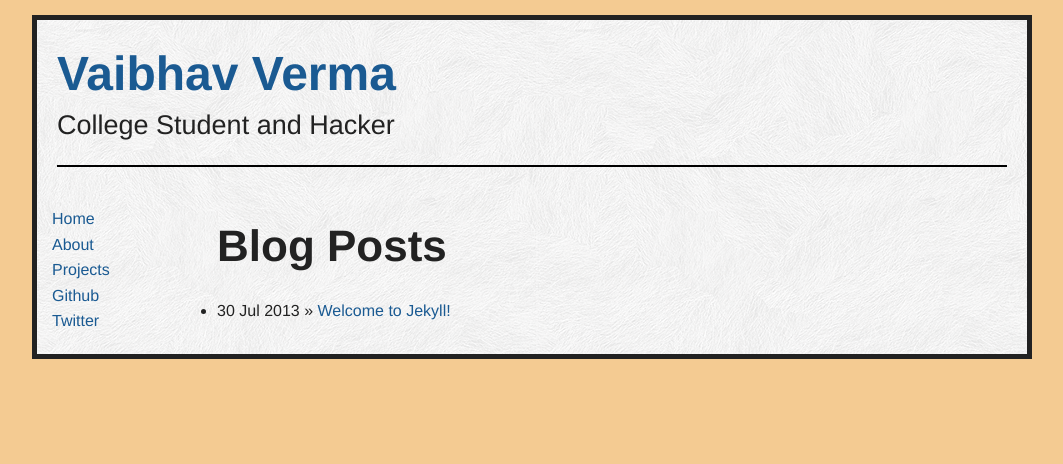
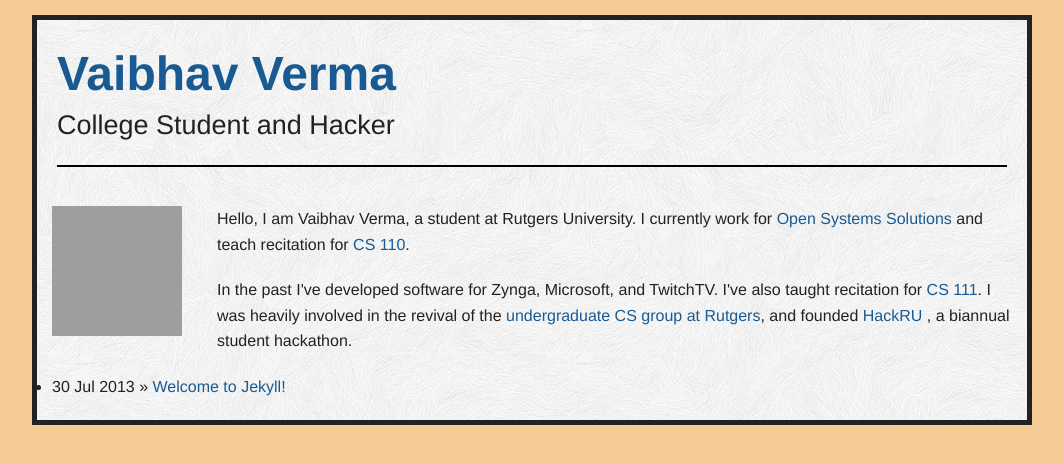
Before and after one commit to v/v.github.io, a Jekyll site: the page built from index.html, in a window 1280 px wide. Shown: the top 464 px of the page, without its empty margins (108-1171 px from the left). Built offline with Jekyll 4.4.1, drawn with Linux system fonts in a browser that asks for light colours; Markdown is read by kramdown in place of the engine named in the settings; grey boxes are pictures that could not be loaded.

Commit message:
Reorganized some things

```diff
--- a/_layouts/default.html
+++ b/_layouts/default.html
@@ -30,20 +30,7 @@
                     </hgroup>
                     <hr />
                 </div>
-                <div class="row content">
-                    <div class="large-2 columns">
-                        <ul class="nav">
-                            <li> <a href="/"> Home </a> </li>
-                            <li> <a href="/about.html"> About </a> </li>
-                            <li> <a href="/projects.html"> Projects </a> </li>
-                            <li> <a href="http://github.com/vwritescode"> Github </a> </li>
-                            <li> <a href="http://twitter.com/vwritescode"> Twitter </a> </li>
-                        </ul>
-                    </div>
-                    <div class="large-10 columns">
-                        {{ content }}
-                    </div>
-                </div>
+                {{ content }}
             </div>
         </div>
     </body>
--- a/css/app.css
+++ b/css/app.css
@@ -4,10 +4,6 @@ html, body {
 
 a {
     color: #1a5a92;
-}
-
-div.content {
-    height: 100%;
 }
 
 ul.nav {
@@ -23,8 +19,8 @@ hr {
     border-top-color: #000;
 }
 
-img.icon {
-    width: 30px;
+img.avatar {
+    width: 130px;
 }
 
 hgroup h1, hgroup h3 {
--- a/index.html
+++ b/index.html
@@ -2,12 +2,25 @@
 layout: default
 title: V's Blog
 ---
+<div class="row">
+    <div class="large-2 columns">
+        <img alt="Picture of Vaibhav" class="avatar" src="http://gravatar.com/avatar/7b61992bc3ff3a917903889fe9e86714" />
+    </div>
+    <div class="large-10 columns">
+        <p> Hello, I am Vaibhav Verma, a student at Rutgers University. I currently work for <a href="http://oss.rutgers.edu">Open Systems Solutions</a> and teach recitation for <a href="http://www.cs.rutgers.edu/undergraduate/courses/110/">CS 110</a>. </p>
 
+        <p> In the past I've developed software for Zynga, Microsoft, and TwitchTV. I've also taught recitation for <a href="http://www.cs.rutgers.edu/undergraduate/courses/111/">CS 111</a>. I was heavily involved in the revival of the <a href="http://usacs.rutgers.edu"> undergraduate CS group at Rutgers</a>, and founded <a href="http://hackru.org">HackRU </a>, a biannual student hackathon. </p>
+    </div>
+</div>
+
+<div class="row">
+    <div class="large-12 columns">
         <div id="home">
-  <h1>Blog Posts</h1>
             <ul class="posts">
                 {% for post in site.posts %}
                 <li><span>{{ post.date | date_to_string }}</span> &raquo; <a href="{{ post.url }}">{{ post.title }}</a></li>
                 {% endfor %}
             </ul>
         </div>
+    </div>
+</div>
```
Lines whose indentation alone changed are shown as unchanged.
